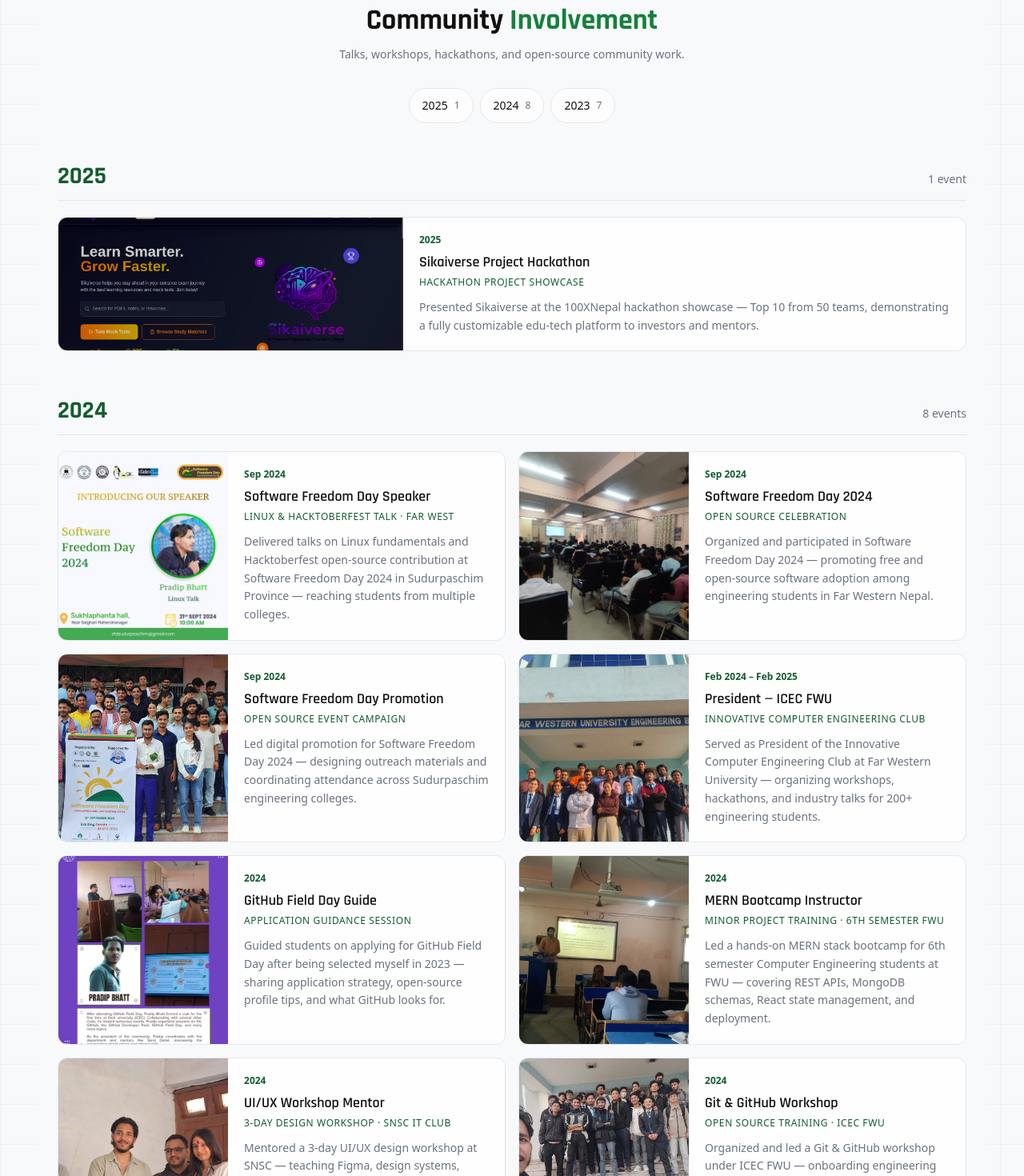
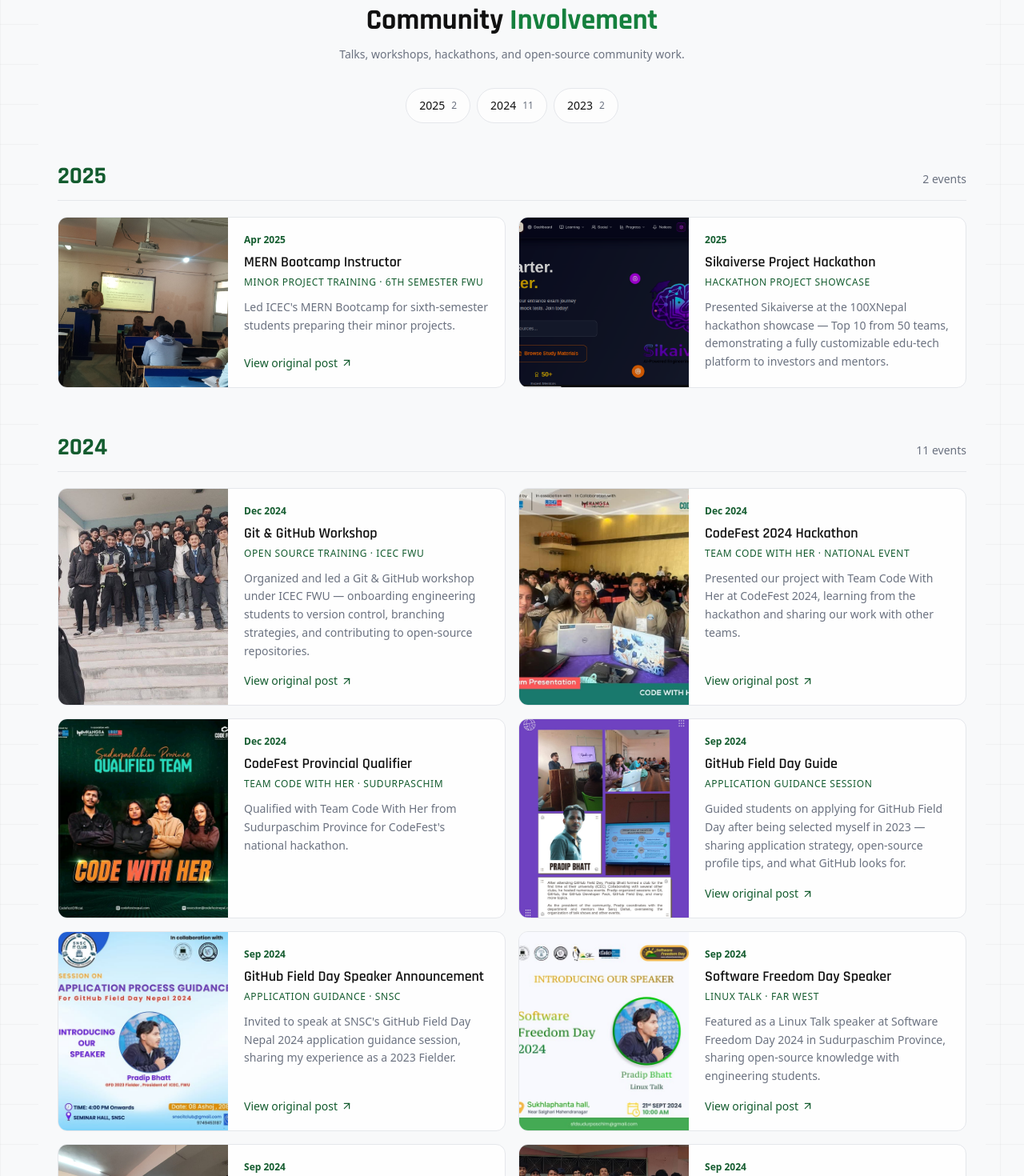
Before and after one commit to pradipbhatt/portfolio-new, a Next.js app: page / in a window 1280 px wide. Shown: the part 6420-7890 px from the top of the page at 80% size. Built offline with nearby package versions, Linux system fonts and the light colour scheme; no server answers.

Commit message:
Link community events to verified Facebook posts

```diff
--- a/src/components/Community.tsx
+++ b/src/components/Community.tsx
@@ -3,6 +3,7 @@
 import { useGsapReveal } from "@/lib/gsapReveal";
 import { HoverLetters } from "@/components/ui/HoverLetters";
 import Image from "next/image";
+import { ArrowUpRight } from "lucide-react";
 import { useRef } from "react";
 import { communityEvents, type CommunityEvent } from "../data/community";
 
@@ -23,8 +24,8 @@
     year,
     communityEvents
       .filter((event) => event.year === year)
-      // Dated events are chronological; undated events keep their source order.
-      .sort((a, b) => knownMonth(b) - knownMonth(a)),
+      // Dated events are chronological; undated ties keep their source order.
+      .sort((a, b) => knownMonth(b) - knownMonth(a) || (b.sortOrder ?? 0) - (a.sortOrder ?? 0)),
   ])
 ) as Record<number, CommunityEvent[]>;
 
@@ -78,7 +79,7 @@
                     return (
                       <article
                         key={event.title}
-                        className={`group flex min-w-0 flex-col overflow-hidden rounded-xl border border-border bg-card/80 transition-colors hover:border-primary/40 sm:flex-row ${wide ? "lg:col-span-2" : ""}`}
+                        className={`group relative flex min-w-0 flex-col overflow-hidden rounded-xl border border-border bg-card/80 transition-colors hover:border-primary/40 focus-within:border-primary sm:flex-row ${wide ? "lg:col-span-2" : ""}`}
                       >
                         <div className="relative aspect-[16/9] shrink-0 overflow-hidden sm:aspect-auto sm:w-[38%]">
                           <Image
@@ -94,7 +95,21 @@
                           <h4 className="text-lg font-semibold leading-snug text-foreground">{event.title}</h4>
                           <p className="mt-1 text-xs font-medium uppercase tracking-wider text-[var(--primary-on-surface)]">{event.role}</p>
                           <p className="mt-3 text-sm leading-relaxed text-muted-foreground">{event.description}</p>
+                          {event.postUrl && (
+                            <span className="mt-auto inline-flex items-center gap-1 pt-4 text-sm font-medium text-[var(--primary-on-surface)]">
+                              View original post <ArrowUpRight aria-hidden="true" size={15} />
+                            </span>
+                          )}
                         </div>
+                        {event.postUrl && (
+                          <a
+                            href={event.postUrl}
+                            target="_blank"
+                            rel="noopener noreferrer"
+                            aria-label={`View Facebook post about ${event.title} (opens in a new tab)`}
+                            className="absolute inset-0 rounded-xl focus-visible:outline focus-visible:outline-2 focus-visible:outline-offset-[-3px] focus-visible:outline-primary"
+                          />
+                        )}
                       </article>
                     );
                   })}
--- a/src/components/Contact.tsx
+++ b/src/components/Contact.tsx
@@ -251,7 +251,7 @@
                                     <Instagram size={20} />
                                 </Link>
                                 <Link
-                                    href="https://www.facebook.com/pradipbhatt/"
+                                    href="https://www.facebook.com/pradipbhatt21/"
                                     target="_blank"
                                     rel="noopener noreferrer"
                                     aria-label="Facebook"
--- a/src/components/Footer.tsx
+++ b/src/components/Footer.tsx
@@ -23,7 +23,7 @@
   },
   {
     icon: Facebook,
-    href: "https://www.facebook.com/pradipbhatt/",
+    href: "https://www.facebook.com/pradipbhatt21/",
     label: "Facebook",
   },
 ];
--- a/src/components/Hero.tsx
+++ b/src/components/Hero.tsx
@@ -30,7 +30,7 @@
   { icon: Linkedin, href: "https://www.linkedin.com/in/pradipbhatt2126/", label: "LinkedIn" },
   { icon: Github, href: "https://github.com/pradipbhatt", label: "GitHub" },
   { icon: Instagram, href: "https://www.instagram.com/pradipbhatt/", label: "Instagram" },
-  { icon: Facebook, href: "https://www.facebook.com/pradipbhatt/", label: "Facebook" },
+  { icon: Facebook, href: "https://www.facebook.com/pradipbhatt21/", label: "Facebook" },
 ];
 
 export default function Hero() {
--- a/src/data/awards.ts
+++ b/src/data/awards.ts
@@ -14,7 +14,7 @@
     title: "Top 10 — 100XNepal Hackathon",
     subtitle: "SOEIntel Platform · Selected from 50 Teams",
     image: "/assets/100x hakathon award for top 10.png",
-    year: 2024,
+    year: 2025,
     type: "Hackathon",
     description: "Built Sikaiverse, a fully customizable edu-tech platform — selected in the top 10 of 50 competing teams at Nepal's premier startup hackathon.",
   },
--- a/src/data/community.ts
+++ b/src/data/community.ts
@@ -7,6 +7,10 @@
   /** Numeric year used for grouping in the timeline */
   year: number;
   image: string;
+  /** Event sequence within a month when more precise timing is known. */
+  sortOrder?: number;
+  /** Public post documenting this event, when verified. */
+  postUrl?: string;
 };
 
 export const communityEvents: CommunityEvent[] = [
@@ -19,68 +23,118 @@
     year: 2025,
     image: "/assets/sikaiverse project hakathon.png",
   },
+  {
+    title: "MERN Bootcamp Instructor",
+    role: "Minor Project Training · 6th Semester FWU",
+    description: "Led ICEC's MERN Bootcamp for sixth-semester students preparing their minor projects.",
+    dateLabel: "Apr 2025",
+    year: 2025,
+    image: "/assets/mern workshop.jpg",
+    postUrl: "https://www.facebook.com/icecfwu/posts/pfbid0P7SJAHNCArQWi4YYrBYepTPsKqKaDduFPw3o2KcCrX6BigKkX7WnjuahGMQZ2HAVl",
+  },
 
   // 2024
   {
+    title: "CodeFest Provincial Qualifier",
+    role: "Team Code With Her · Sudurpaschim",
+    description: "Qualified with Team Code With Her from Sudurpaschim Province for CodeFest's national hackathon.",
+    dateLabel: "Dec 2024",
+    year: 2024,
+    image: "/assets/provence level ideathon winner.jpg",
+    sortOrder: 1,
+  },
+  {
+    title: "CodeFest 2024 Hackathon",
+    role: "Team Code With Her · National Event",
+    description: "Presented our project with Team Code With Her at CodeFest 2024, learning from the hackathon and sharing our work with other teams.",
+    dateLabel: "Dec 2024",
+    year: 2024,
+    image: "/assets/codefest 2023 hakathon.jpg",
+    sortOrder: 2,
+    postUrl: "https://www.facebook.com/pradipbhatt21/posts/pfbid032pNLnig3BLcWUc18mCEipJzSX2ziWRux9TevnpYYn1sE9rodpFpLPH1kHPXgNb7nl",
+  },
+  {
     title: "Software Freedom Day Speaker",
-    role: "Linux & Hacktoberfest Talk · Far West",
-    description: "Delivered talks on Linux fundamentals and Hacktoberfest open-source contribution at Software Freedom Day 2024 in Sudurpaschim Province — reaching students from multiple colleges.",
+    role: "Linux Talk · Far West",
+    description: "Featured as a Linux Talk speaker at Software Freedom Day 2024 in Sudurpaschim Province, sharing open-source knowledge with engineering students.",
     dateLabel: "Sep 2024",
     year: 2024,
     image: "/assets/speaker in software freedom day 2024 far west.jpg",
+    sortOrder: 4,
+    postUrl: "https://www.facebook.com/pradipbhatt21/posts/pfbid0vNS9Y1MssbHrZmDRosRDEYvdTReTS1HFCXUsxPLuNV9Xx4XuSg2VsYDh84BJFwp3l",
   },
   {
     title: "Software Freedom Day 2024",
     role: "Open Source Celebration",
-    description: "Organized and participated in Software Freedom Day 2024 — promoting free and open-source software adoption among engineering students in Far Western Nepal.",
+    description: "Joined the Far Western Nepal open-source community at Software Freedom Day 2024, with talks and conversations around free software.",
     dateLabel: "Sep 2024",
     year: 2024,
     image: "/assets/software freedom day 2024.jpg",
+    sortOrder: 4,
+    postUrl: "https://www.facebook.com/jsurya860/posts/pfbid0BtsYnzQjsRdeSh5qpeT3puMUAhqU3CQ6xYpV5nrMmgxh9drsaYAZXGMfFsWhMLFRl",
   },
   {
     title: "Software Freedom Day Promotion",
     role: "Open Source Event Campaign",
-    description: "Led digital promotion for Software Freedom Day 2024 — designing outreach materials and coordinating attendance across Sudurpaschim engineering colleges.",
+    description: "Shared registration details and event updates for Software Freedom Day 2024 with the local developer community.",
     dateLabel: "Sep 2024",
     year: 2024,
     image: "/assets/software freedom day cover image.jpg",
+    sortOrder: 3,
+    postUrl: "https://www.facebook.com/pradipbhatt21/posts/pfbid0vqX132ttGQFLG6KnPSn5FLa3swpwLXs7cQDrAaEEWE7j7DzC4ZS5Xk87SSvcMqMrl",
   },
   {
     title: "GitHub Field Day Guide",
     role: "Application Guidance Session",
     description: "Guided students on applying for GitHub Field Day after being selected myself in 2023 — sharing application strategy, open-source profile tips, and what GitHub looks for.",
-    dateLabel: "2024",
+    dateLabel: "Sep 2024",
     year: 2024,
     image: "/assets/information sharing session after github field visit.jpg",
+    sortOrder: 6,
+    postUrl: "https://www.facebook.com/pradipbhatt21/posts/pfbid0JeVxxzXeqytu1nJ9XLCQgzYtTZ3gjg6Zd63AjeAxzRhbSBj7LkvfS7qDXuPJFhykl",
   },
   {
-    title: "MERN Bootcamp Instructor",
-    role: "Minor Project Training · 6th Semester FWU",
-    description: "Led a hands-on MERN stack bootcamp for 6th semester Computer Engineering students at FWU — covering REST APIs, MongoDB schemas, React state management, and deployment.",
-    dateLabel: "2024",
+    title: "GitHub Field Day Speaker Announcement",
+    role: "Application Guidance · SNSC",
+    description: "Invited to speak at SNSC's GitHub Field Day Nepal 2024 application guidance session, sharing my experience as a 2023 Fielder.",
+    dateLabel: "Sep 2024",
     year: 2024,
-    image: "/assets/mern workshop.jpg",
+    image: "/assets/poster for imformation session in snsc for github field visit 2023.jpg",
+    sortOrder: 5,
+    postUrl: "https://www.facebook.com/pradipbhatt21/posts/pfbid02G5ePJJHaCmyJFTGiMTfTkVfcRbrGYR1gBMfdUPBrpoxo7xoR56bUKp4ANy8ioX13l",
   },
   {
     title: "UI/UX Workshop Mentor",
     role: "3-Day Design Workshop · SNSC IT Club",
-    description: "Mentored a 3-day UI/UX design workshop at SNSC — teaching Figma, design systems, prototyping, and user-centered design principles to a cohort of 30+ students.",
+    description: "Mentored a three-day UI/UX design workshop with SNSC IT Club.",
     dateLabel: "2024",
     year: 2024,
-    image: "/assets/design workshop at snsc mentor.jpeg",
+    image: "/assets/snsc design workshop.jpg",
   },
   {
     title: "Git & GitHub Workshop",
     role: "Open Source Training · ICEC FWU",
     description: "Organized and led a Git & GitHub workshop under ICEC FWU — onboarding engineering students to version control, branching strategies, and contributing to open-source repositories.",
-    dateLabel: "2024",
+    dateLabel: "Dec 2024",
     year: 2024,
     image: "/assets/git and github workshop.jpg",
+    sortOrder: 3,
+    postUrl: "https://www.facebook.com/pradipbhatt21/posts/pfbid0TPnG6PGo81niQEB9CzEVCTYUpS9tnCQNDEqc9byLoEHmPLE3ueAcDKFDLRdTq2Uul",
+  },
+  {
+    title: "UI/UX Bootcamp Mentor",
+    role: "3-Day Workshop · ICEC FWU",
+    description: "Mentored a three-day UI/UX bootcamp organized by ICEC FWU at Far Western University.",
+    dateLabel: "Sep 2024",
+    year: 2024,
+    image: "/assets/designing event 2023.jpg",
+    sortOrder: 2,
+    postUrl: "https://www.facebook.com/pradipbhatt21/posts/pfbid0ZcB3uxFxu9fycmisCV9GFdQshWpEXQqHeN5a6CV6naztCaigoSFQhxjUKPTa4VHFl",
   },
   {
     title: "President — ICEC FWU",
     role: "Innovative Computer Engineering Club",
-    description: "Served as President of the Innovative Computer Engineering Club at Far Western University — organizing workshops, hackathons, and industry talks for 200+ engineering students.",
+    description: "Served as President of the Innovative Computer Engineering Club at Far Western University, helping organize developer workshops and community events.",
     dateLabel: "Feb 2024 – Feb 2025",
     year: 2024,
     image: "/assets/president last day.jpg",
@@ -88,59 +142,21 @@
 
   // 2023
   {
-    title: "Province Level Ideathon Winner",
-    role: "Provincial Innovation Competition",
-    description: "Won a province-level ideathon in Sudurpaschim — competing against teams across the region with an innovative tech-for-society concept.",
-    dateLabel: "2023",
-    year: 2023,
-    image: "/assets/provence level ideathon winner.jpg",
-  },
-  {
-    title: "GitHub Field Visit Promotion",
-    role: "Information Session · SNSC",
-    description: "Promoted the GitHub Field Visit information session at SNSC — helping students understand the opportunity and encouraging open-source participation.",
-    dateLabel: "2023",
-    year: 2023,
-    image: "/assets/poster for imformation session in snsc for github field visit 2023.jpg",
-  },
-  {
     title: "GitHub Fielder 2023",
     role: "GitHub Field Day Participant",
-    description: "Selected as a GitHub Field Day 2023 participant — one of few Nepali developers chosen for the event, recognizing active open-source contributions and community engagement.",
+    description: "Selected to participate in GitHub Field Day Nepal 2023 and connect with developers from across the country.",
     dateLabel: "2023",
     year: 2023,
     image: "/assets/github fielder 2023.jpg",
+    postUrl: "https://www.facebook.com/pradipbhatt21/posts/pfbid0a7fJhugDQ5izmmHmb8SLWEQcGtbLA3gR5rysJGFCXLxgML9drPeE6K9PSudC8MSGl",
   },
   {
     title: "GitHub Field Day Experience Share",
     role: "Post-Event Knowledge Transfer",
-    description: "Shared learnings from GitHub Field Day 2023 with peers — demystifying open-source culture, GitHub's developer programs, and how to build a public coding profile.",
+    description: "Shared my GitHub Field Day 2023 experience with students at SNSC IT Club.",
     dateLabel: "2023",
     year: 2023,
     image: "/assets/imformation session after github field visit 2023.jpg",
-  },
-  {
-    title: "Designing Event 2023",
-    role: "Design Community Event",
-    description: "Participated in and contributed to a design community event — networking with designers across Nepal and exploring intersection of design and engineering.",
-    dateLabel: "2023",
-    year: 2023,
-    image: "/assets/designing event 2023.jpg",
-  },
-  {
-    title: "Design Workshop SNSC",
-    role: "UI/UX Design Training",
-    description: "Co-facilitated a UI/UX design training at SNSC — covering design thinking, wireframing, and Figma workflows for engineering students with no prior design experience.",
-    dateLabel: "2023",
-    year: 2023,
-    image: "/assets/snsc design workshop.jpg",
-  },
-  {
-    title: "CodeFest 2023 Hackathon",
-    role: "Hackathon Participant",
-    description: "Competed at CodeFest 2023 — building a social impact project under time pressure, gaining experience in rapid prototyping and pitching to a technical jury.",
-    dateLabel: "2023",
-    year: 2023,
-    image: "/assets/codefest 2023 hakathon.jpg",
+    postUrl: "https://www.facebook.com/snscitclub/posts/pfbid02GSHa5qa5WGhhuvHoDtSnN4keLPhn69NBHm1JtQ7AHXX4bjuMs7KPPnfXVh8V1rHnl",
   },
 ];
```
